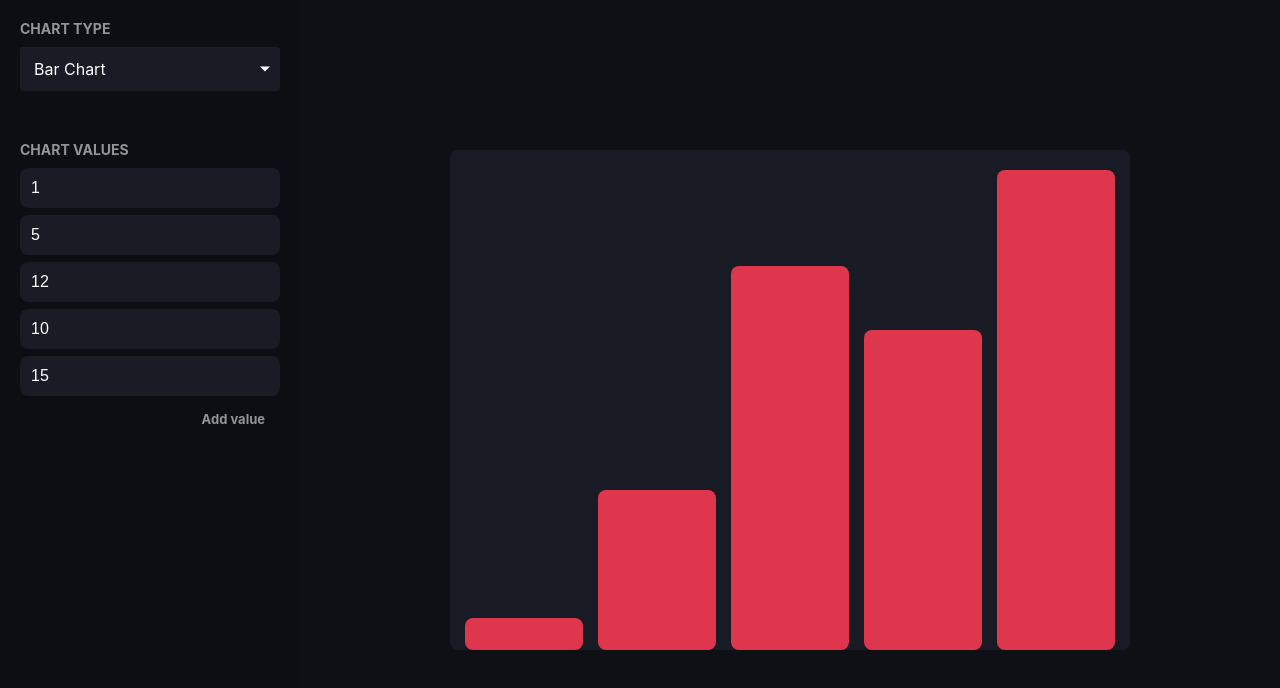
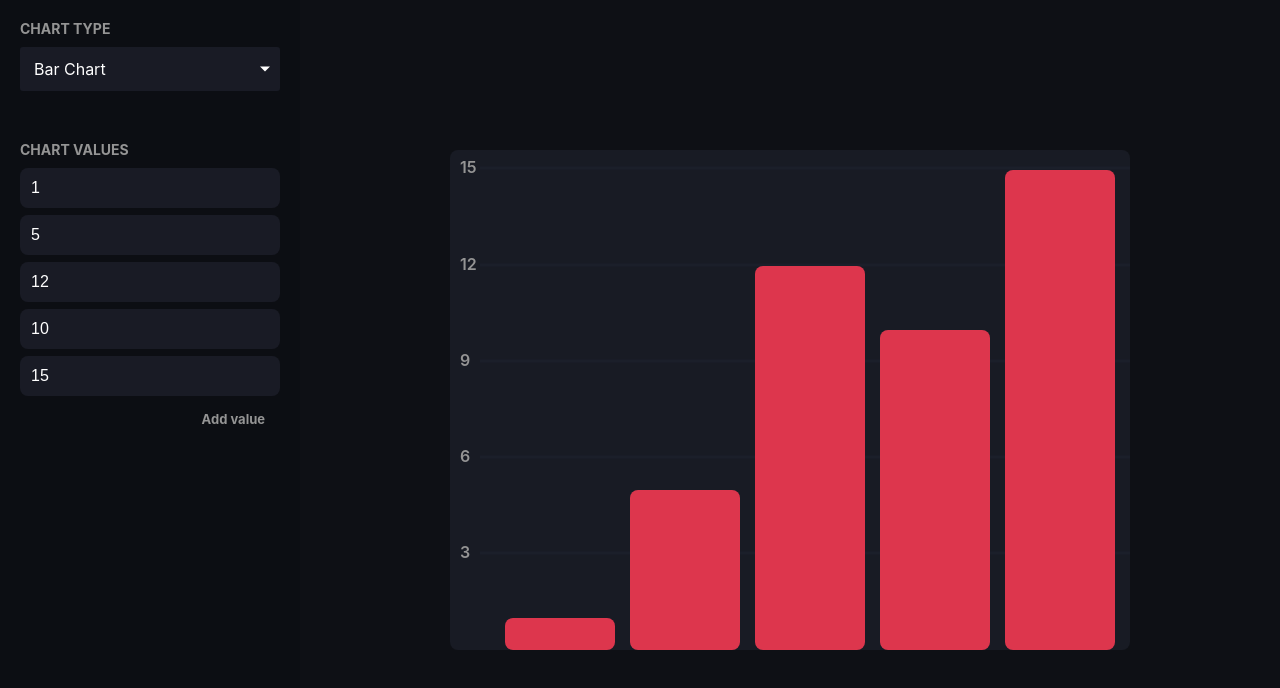
Before and after one commit to Poxie/graph-app, a React (Create React App) app in the folder frontend/: page /create/bar in a window 1280 px wide. Shown: the top 688 px of the page. Built offline with nearby package versions, Linux system fonts and the light colour scheme.

Commit message:
Changed chart value interface to allow custom labels for values

```diff
--- a/frontend/src/components/BarChart.tsx
+++ b/frontend/src/components/BarChart.tsx
@@ -3,9 +3,10 @@ import './BarChart.scss';
 import { useEffect, useMemo, useRef, useState } from "react";
 import { XAxis } from "./XAxis";
 import { YAxis } from "./YAxis";
+import { ChartValue } from "../types/ChartValue";
 
 interface Props {
-    values: number[];
+    values: ChartValue[];
     animate?: boolean;
     spacing?: number;
     delay?: number;
@@ -33,17 +34,18 @@ export const BarChart: React.FC<Props> = ({ values, animate, spacing=15, delay=.
     const [hovering, setHovering] = useState<null | Hover>(null);
     const ref = useRef<HTMLDivElement>(null);
 
-    const largestValue = Math.max(...values);
+    const numberValues = values.map(bar => bar.value);
+    const largestValue = Math.max(...numberValues);
     const YAxisWidth = hasYAxis ? 40 : 0;
 
     const updateElements = useMemo(() => () => {
         if(!ref.current) return;
-        const elements = values.map(value => {
+        const elements = numberValues.map(value => {
             if(!ref.current) return {height: 0, width: 0, value: 0};
             return {
                 height: (value / largestValue) * (ref.current.offsetHeight - 20),
                 width: (ref.current.offsetWidth - spacing * (values.length + 1) - YAxisWidth) / values.length,
-                value
+                value: value
             }
         })
         setHeight(ref.current.offsetHeight);
@@ -51,12 +53,12 @@ export const BarChart: React.FC<Props> = ({ values, animate, spacing=15, delay=.
         setElements(elements);
     }, [values]);
 
-    useEffect(updateElements, [ref.current, values]);
     useEffect(() => {
+        updateElements();
         window.addEventListener('resize', updateElements);
 
         return () => window.removeEventListener('resize', updateElements)
-    }, []);
+    }, [values]);
 
     const onEnter = useMemo(() => (bar: Bar) => {
         if(!ref.current || !bar.left) return;
@@ -86,7 +88,7 @@ export const BarChart: React.FC<Props> = ({ values, animate, spacing=15, delay=.
             <svg height={'100%'} width={'100%'}>
                 {hasYAxis && (
                     <YAxis
-                        values={values}
+                        values={numberValues}
                         height={height}
                         width={width}
                     />
--- a/frontend/src/components/LineChart.tsx
+++ b/frontend/src/components/LineChart.tsx
@@ -1,9 +1,10 @@
 import { useEffect, useMemo, useRef, useState } from 'react';
 import './LineChart.scss';
 import { Flex } from './Flex';
+import { ChartValue } from '../types/ChartValue';
 
 interface Props {
-    values: number[];
+    values: ChartValue[];
     animate?: boolean;
 }
 export const LineChart: React.FC<Props> = ({ values, animate }) => {
@@ -13,7 +14,8 @@ export const LineChart: React.FC<Props> = ({ values, animate }) => {
     const [width, setWidth] = useState(0);
     const [hoverPoint, setHoverPoint] = useState<any>(['', '', {}]);
 
-    const highestValue = Math.max(...values);
+    const numberValues = values.map(value => value.value);
+    const highestValue = Math.max(...numberValues);
     const valueLength = values.length;
 
     const getPoints = useMemo(() => (values: number[], chartWidth: number, chartHeight: number) => {
@@ -30,7 +32,7 @@ export const LineChart: React.FC<Props> = ({ values, animate }) => {
 
         const chartWidth = ref.current.offsetWidth;
         const chartHeight = ref.current.offsetHeight;
-        const points = getPoints(values, chartWidth, chartHeight).join(' ');
+        const points = getPoints(numberValues, chartWidth, chartHeight).join(' ');
         setPoints(points);
         setWidth(chartWidth);
         setHeight(chartHeight);
@@ -49,7 +51,7 @@ export const LineChart: React.FC<Props> = ({ values, animate }) => {
             const pointIndex = Math.floor(left / pointWidth);
             const newPoints = points.split(' ')[pointIndex]?.split(',').map(point => parseInt(point) - 1.006)?.join(' ');
             const newPointsToo = points.split(' ')[pointIndex]?.split(',').map(point => parseInt(point) + 1.006)?.join(' ');
-            setHoverPoint([newPoints, newPointsToo, {value: values[pointIndex], left: newPoints?.split(' ')[0], top: newPoints?.split(' ')[1]}]);
+            setHoverPoint([newPoints, newPointsToo, {value: numberValues[pointIndex], left: newPoints?.split(' ')[0], top: newPoints?.split(' ')[1]}]);
         }
         ref.current?.addEventListener('mousemove', handleMouseMove);
 
--- a/frontend/src/components/PieChart.tsx
+++ b/frontend/src/components/PieChart.tsx
@@ -1,4 +1,5 @@
 import { createRef, useEffect, useMemo, useRef, useState } from "react";
+import { ChartValue } from "../types/ChartValue";
 import './PieChart.scss';
 
 const colors = ['#80e080', '#4fc3f7', '#9575cd', '#f06292', '#bc23f3'];
@@ -13,7 +14,7 @@ const getPercentageColor = (index: number) => {
 }
 
 interface Props {
-    values: number[];
+    values: ChartValue[];
     strokeWidth?: number
     animate?: boolean;
 }
@@ -32,13 +33,15 @@ export const PieChart: React.FC<Props> = ({ values, strokeWidth=15, animate }) =
     const ref = useRef<HTMLDivElement>(null);
     const filled = useRef(0);
 
+    const numberValues = values.map(value => value.value);
+
     const updateElements = useMemo(() => () => {
         if(!ref.current) return;
         setWidth(ref.current.offsetWidth);
         setHeight(ref.current.offsetHeight);
-        const valueTotal = values.reduce((a, b) => a + b);
+        const valueTotal = numberValues.reduce((a, b) => a + b);
 
-        const elements = values.map((value, key) => {
+        const elements = numberValues.map((value, key) => {
             return {
                 percentage: (value / valueTotal) * 100,
                 color: getPercentageColor(key),
--- a/frontend/src/pages/create/CreateOptions.tsx
+++ b/frontend/src/pages/create/CreateOptions.tsx
@@ -9,22 +9,22 @@ export const CreateOptions = () => {
     return(
         <Flex className="create-options" flexWrap={'wrap'} justifyContent={'center'}>
             <CreateOption path={'line'}>
-                <LineChart
+                {/* <LineChart
                     values={[1,5,8,10,15,20,30,32,25,30,20,25,40]}
                     animate={true}
-                />
+                /> */}
             </CreateOption>
             <CreateOption path={'bar'}>
                 <BarChart
-                    values={[50,100,200]}
+                    values={[{value: 50, label: 'Potatoes'}, {value: 100, label: 'Onions'}, {value: 200, label: 'Meatballs'}]}
                     animate={true}
                 />
             </CreateOption>
             <CreateOption path={'pie'}>
-                <PieChart
+                {/* <PieChart
                     values={[10, 15, 30, 41, 21]}
                     animate={true}
-                />
+                /> */}
             </CreateOption>
         </Flex>
     )
--- a/frontend/src/pages/editor/Editor.tsx
+++ b/frontend/src/pages/editor/Editor.tsx
@@ -4,13 +4,14 @@ import { Params } from "../../types/Params";
 import { Sidebar } from "./Sidebar"
 import { Visuals } from "./Visuals";
 import './Editor.scss';
+import { initialChartValues } from "../../types/ChartValue";
 
 interface Props {
     type: Params['type'];
 }
 
 export const Editor: React.FC<Props> = ({ type }) => {
-    const [values, setValues] = useState([1,5,12,10,15]);
+    const [values, setValues] = useState(initialChartValues());
 
     return(
         <Flex className="editor">
@@ -21,7 +22,7 @@ export const Editor: React.FC<Props> = ({ type }) => {
             />
             <Visuals
                 type={type}
-                values={values.filter(value => !isNaN(value))}
+                values={values.filter(value => !isNaN(value.value))}
             />
         </Flex>
     )
--- a/frontend/src/pages/editor/Sidebar.tsx
+++ b/frontend/src/pages/editor/Sidebar.tsx
@@ -1,11 +1,12 @@
+import { ChartValue } from "../../types/ChartValue"
 import { Params } from "../../types/Params"
 import { SidebarTop } from "./SidebarTop"
 import { SidebarValues } from "./SidebarValues"
 
 interface Props {
     type: Params['type'];
-    values: number[];
-    setValues: React.Dispatch<React.SetStateAction<number[]>>;
+    values: ChartValue[];
+    setValues: React.Dispatch<React.SetStateAction<ChartValue[]>>;
 }
 export const Sidebar: React.FC<Props> = ({ type, values, setValues }) => {
     return(
--- a/frontend/src/pages/editor/SidebarValues.tsx
+++ b/frontend/src/pages/editor/SidebarValues.tsx
@@ -2,6 +2,7 @@ import { createRef, RefObject, useEffect, useRef, useState } from "react";
 import { Button } from "../../components/Button"
 import { Flex } from "../../components/Flex"
 import { Input } from "../../components/Input"
+import { ChartValue } from "../../types/ChartValue";
 
 const findDuplicates = (arr: number[]) => {
     let duplicates: number[] = [];
@@ -17,8 +18,8 @@ const findDuplicates = (arr: number[]) => {
     return duplicates;
 }
 interface Props {
-    values: number[];
-    setValues: React.Dispatch<React.SetStateAction<number[]>>;
+    values: ChartValue[];
+    setValues: React.Dispatch<React.SetStateAction<ChartValue[]>>;
 }
 export const SidebarValues: React.FC<Props> = ({ values, setValues }) => {
     const focusing = useRef<false | number>(0);
@@ -32,7 +33,7 @@ export const SidebarValues: React.FC<Props> = ({ values, setValues }) => {
         setValues(previous => {
             const newValues = previous.map((prev, key) => {
                 if(key === index) {
-                    prev = value;
+                    prev.value = value;
                 }
                 return prev;
             })
@@ -52,8 +53,8 @@ export const SidebarValues: React.FC<Props> = ({ values, setValues }) => {
         })
     }
     const addValue = () => {
-        if(!values.includes(NaN)) {
-            setValues(previous => [...previous, ...[parseInt('')]]);
+        if(!values.map(value => value.value).includes(NaN)) {
+            setValues(previous => [...previous, ...[{label: '', value: parseInt('')}]]);
         }
     }
     const onFocus = (index: number) => {
@@ -79,7 +80,7 @@ export const SidebarValues: React.FC<Props> = ({ values, setValues }) => {
             {values.map((value, key) => {
                 return(
                     <Input
-                        defaultValue={isNaN(value) ? '' : value.toString()}
+                        defaultValue={isNaN(value.value) ? '' : value.value.toString()}
                         placeholder={'Enter value...'}
                         onChange={(value) => handleChange(parseInt(value), key)}
                         noSubmit={true}
--- a/frontend/src/pages/editor/Visuals.tsx
+++ b/frontend/src/pages/editor/Visuals.tsx
@@ -1,10 +1,11 @@
 import { BarChart } from "../../components/BarChart";
 import { LineChart } from '../../components/LineChart';
 import { PieChart } from "../../components/PieChart";
+import { ChartValue } from "../../types/ChartValue";
 import { Params } from "../../types/Params";
 
 interface Props {
-    values: number[];
+    values: ChartValue[];
     type: Params['type'];
 }
 
@@ -17,6 +18,7 @@ export const Visuals: React.FC<Props> = ({ values, type }) => {
                 <BarChart
                     values={values}
                     animate={false}
+                    hasYAxis={true}
                 />
             )
             break;
--- /dev/null
+++ b/frontend/src/types/ChartValue.tsx
@@ -0,0 +1,13 @@
+export interface ChartValue {
+    value: number;
+    label: string;
+}
+export const initialChartValues: (() => ChartValue[]) = () => {
+    return [
+        {value: 1, label: 'Banan'},
+        {value: 5, label: 'Orange'},
+        {value: 12, label: 'Pineapple'},
+        {value: 10, label: 'Plum'},
+        {value: 15, label: 'Watermelon'}
+    ]
+}
```
